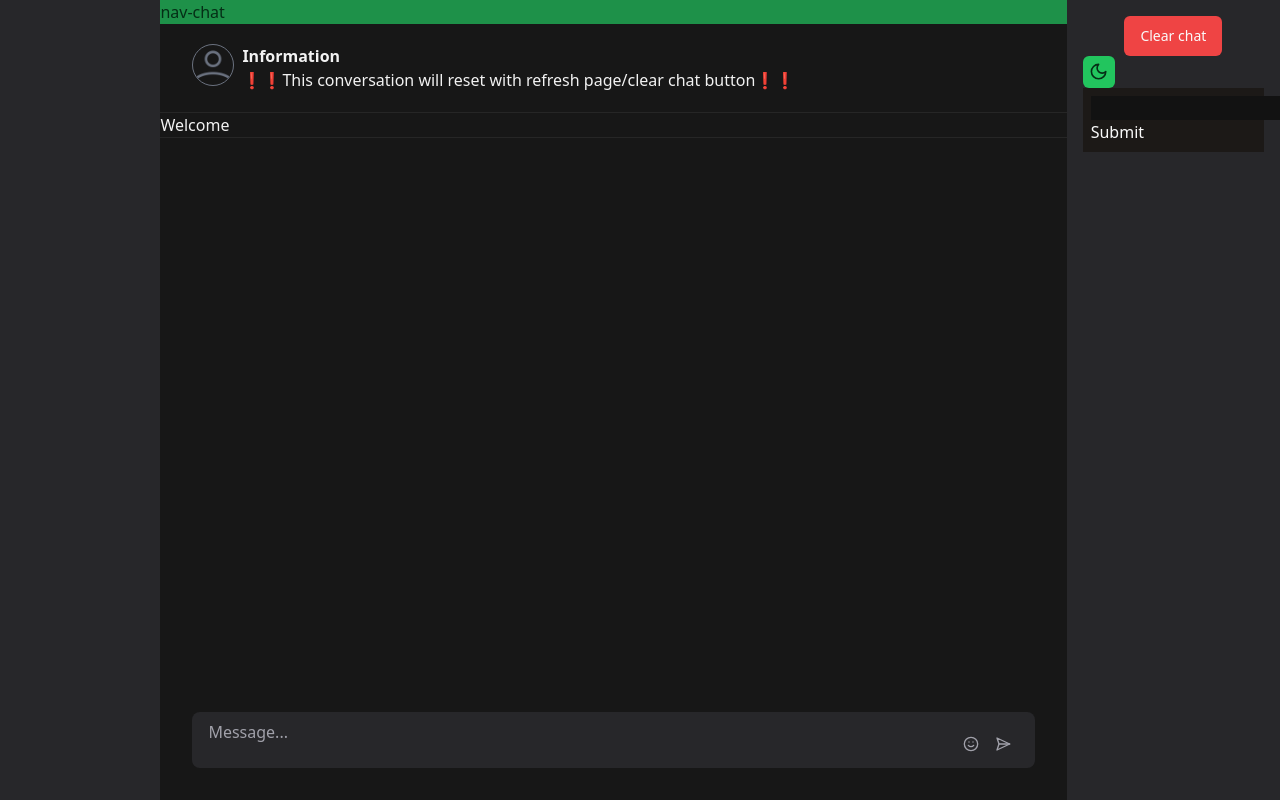
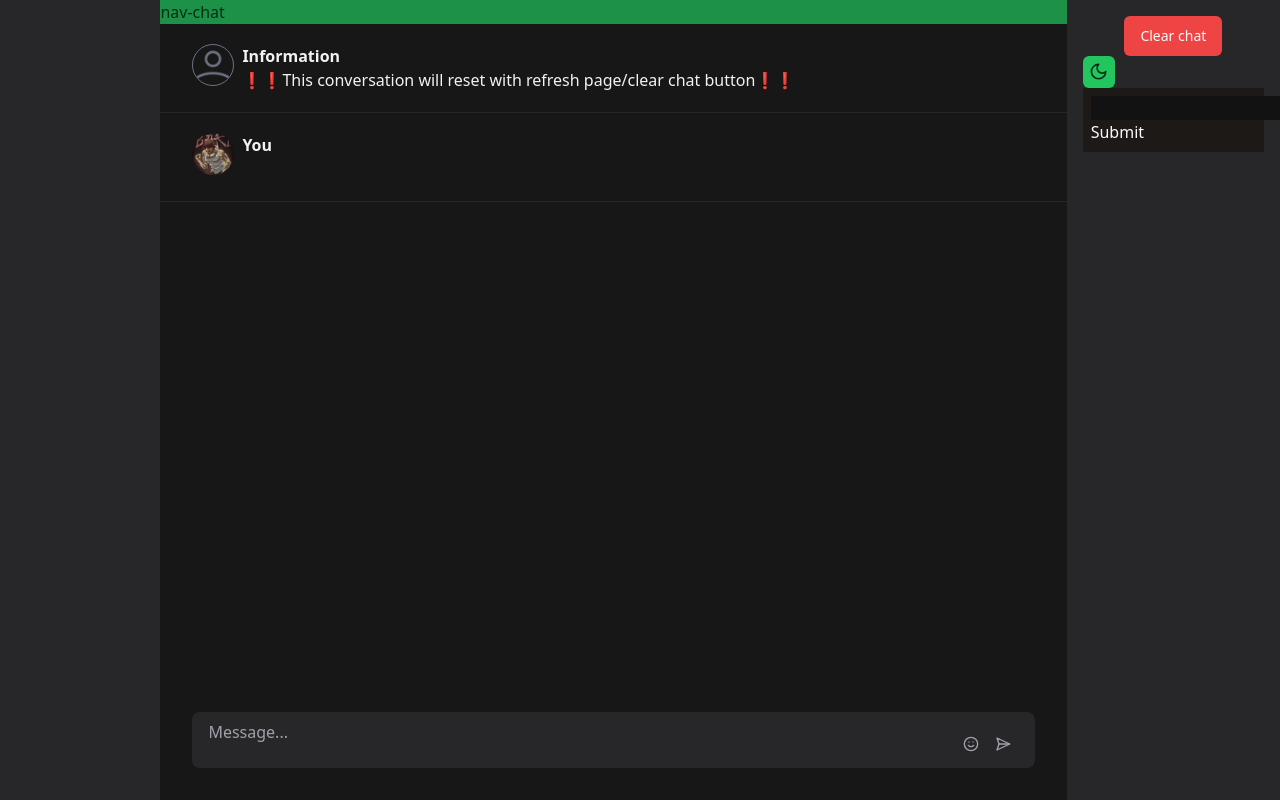
Before and after one commit to muhamaddigdaya/disposable-chat, a Next.js app: page / in a window 1280 px wide. Shown: the top 800 px of the page. Built offline with nearby package versions, Linux system fonts and the light colour scheme.

Commit message:
remove welcome

```diff
--- a/src/app/components/ui/Conversation.tsx
+++ b/src/app/components/ui/Conversation.tsx
@@ -12,21 +12,10 @@ import {
   DialogTrigger,
 } from "./dialog";
 import { UsernameContext } from '@/components/ui/username-provider';
-import Welcome from './Welcome';
-
 type Props = {};
 
 const Conversation = (props: Props) => {
   const usernameValue = useContext(UsernameContext);
-  const conversationDiv = document.querySelector('#conversation');
-  const pElement = conversationDiv?.querySelector('p');
-
-  if (pElement) {
-    pElement.style.display = 'block'; // Show the p element
-  } else {
-    return <Welcome />;
-  }
-
   return (
     <div className='flex flex-row gap-x-2 items-start my-5 px-8' id='conversation-wrapper'>
       <TooltipProvider>
--- a/src/app/components/ui/Welcome.tsx
+++ /dev/null
@@ -1,11 +0,0 @@
-import React from 'react'
-
-type Props = {}
-
-const Welcome = (props: Props) => {
-    return (
-        <div>Welcome</div>
-    )
-}
-
-export default Welcome
```
